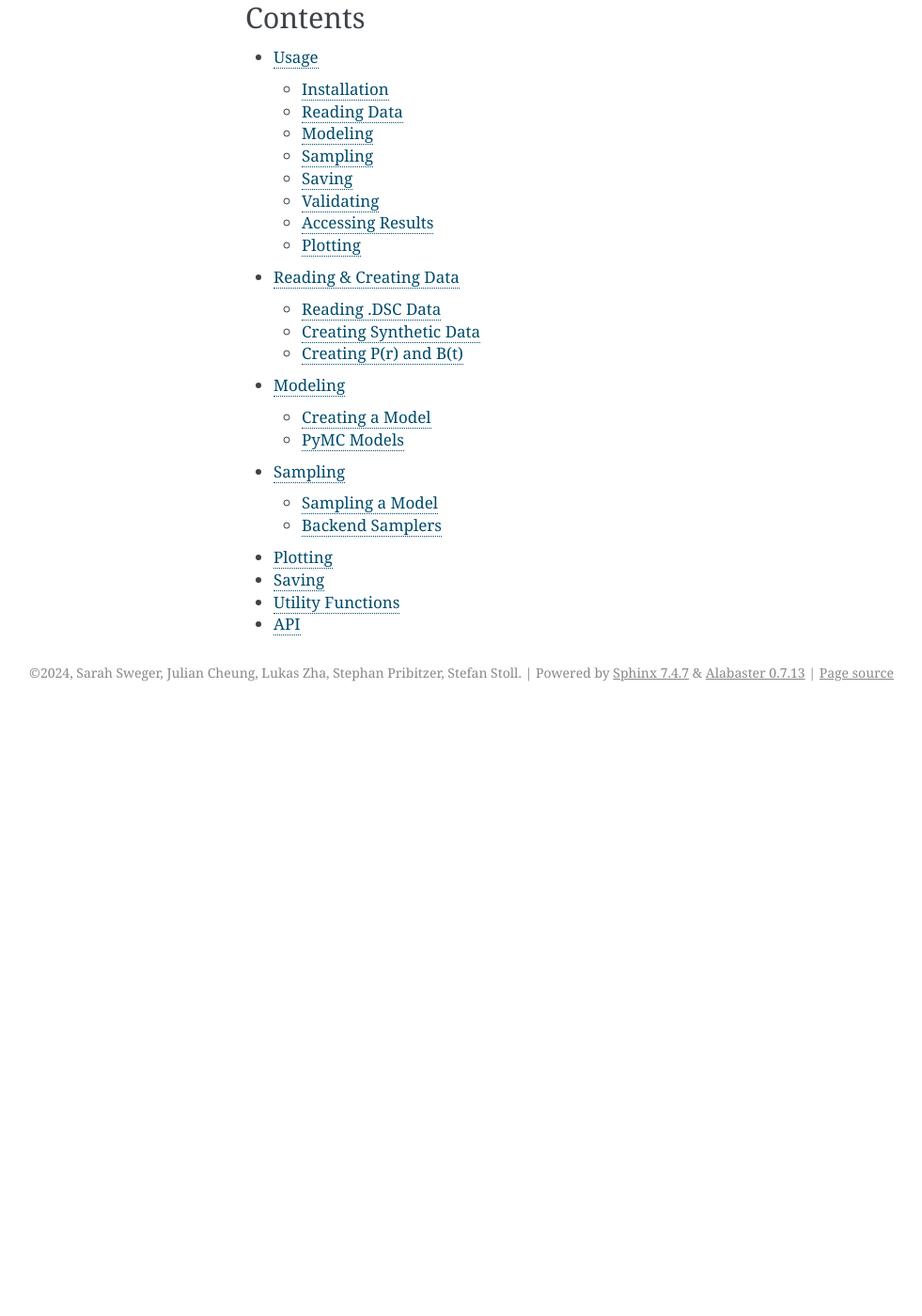
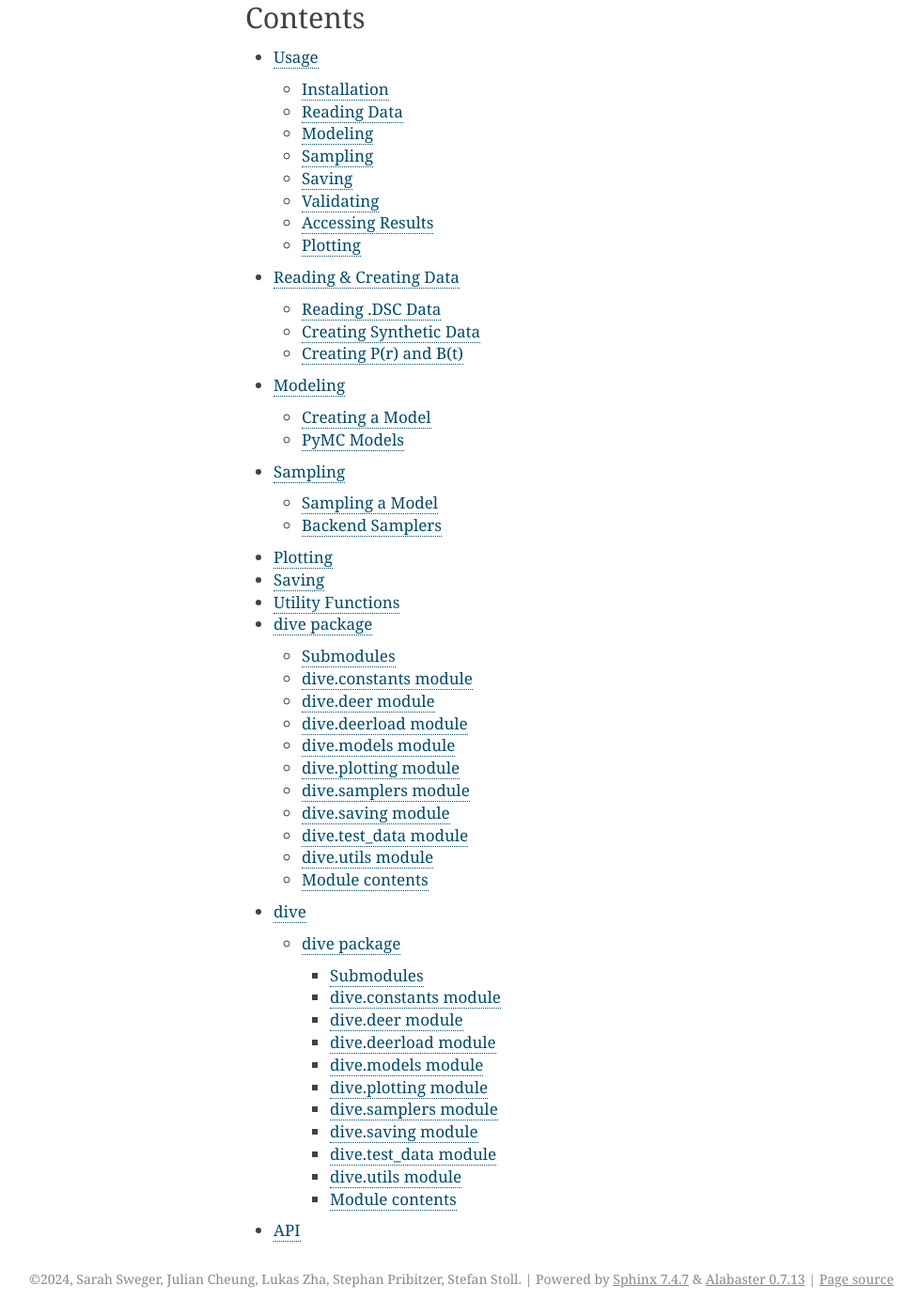
Before and after one commit to StollLab/dive, a Sphinx documentation site: the page built from docs/source/index.rst, in a window 1280 px wide and 1400 px high, scrolled down 772 px. Shown: the whole window at 94% size, without its empty margins (159-1140 px from the left). Built offline with Sphinx 7.4.7, drawn with Linux system fonts in a browser that asks for light colours; before the commit the page ends 1527 px from its top, so only the background shows below that.

Commit message:
try fixing autodoc pt2

```diff
--- a/docs/source/conf.py
+++ b/docs/source/conf.py
@@ -11,7 +11,7 @@
 #
 import os
 import sys
-sys.path.insert(0, os.path.abspath('../dive'))
+sys.path.insert(0, os.path.abspath('../'))
 
 # -- Project information -----------------------------------------------------
 # https://www.sphinx-doc.org/en/master/usage/configuration.html#project-information
--- a/docs/source/index.rst
+++ b/docs/source/index.rst
@@ -36,4 +36,6 @@ Contents
    plotting
    saving
    utils
+   dive
+   modules
    api
```
